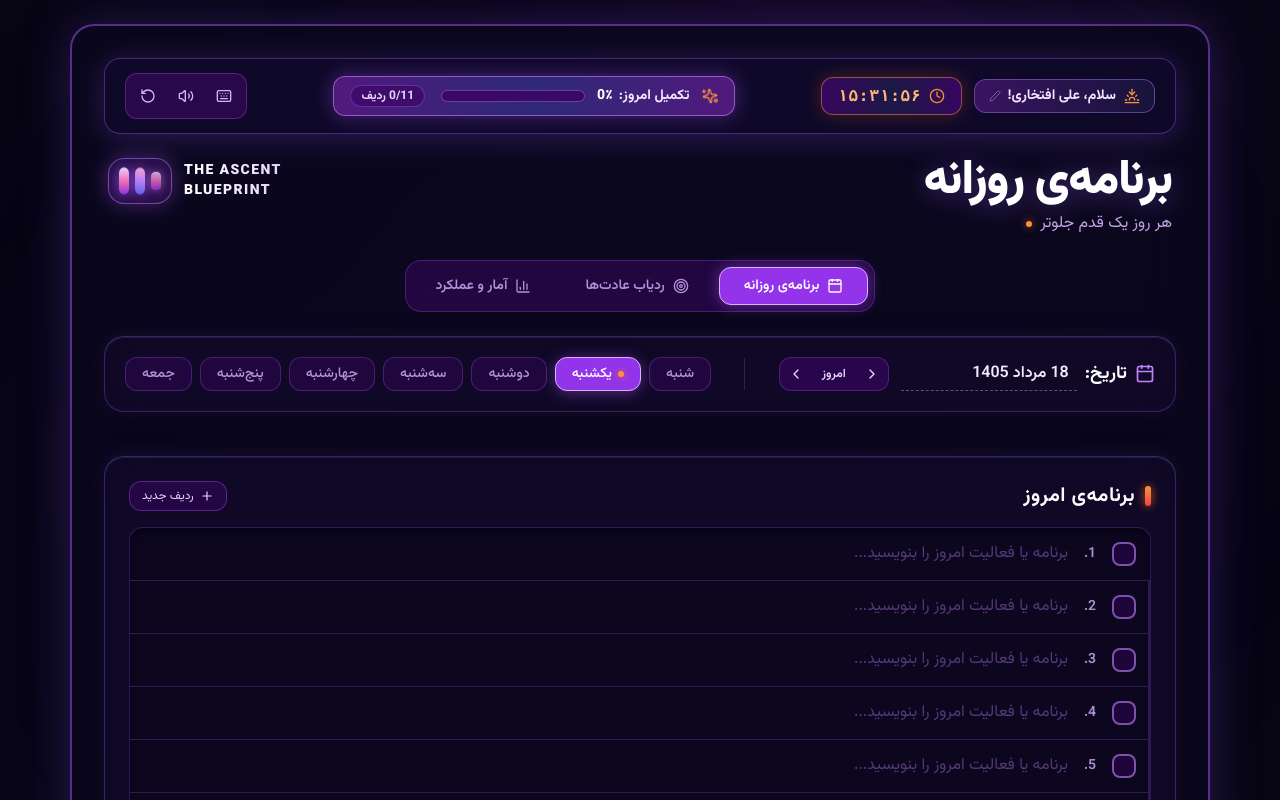
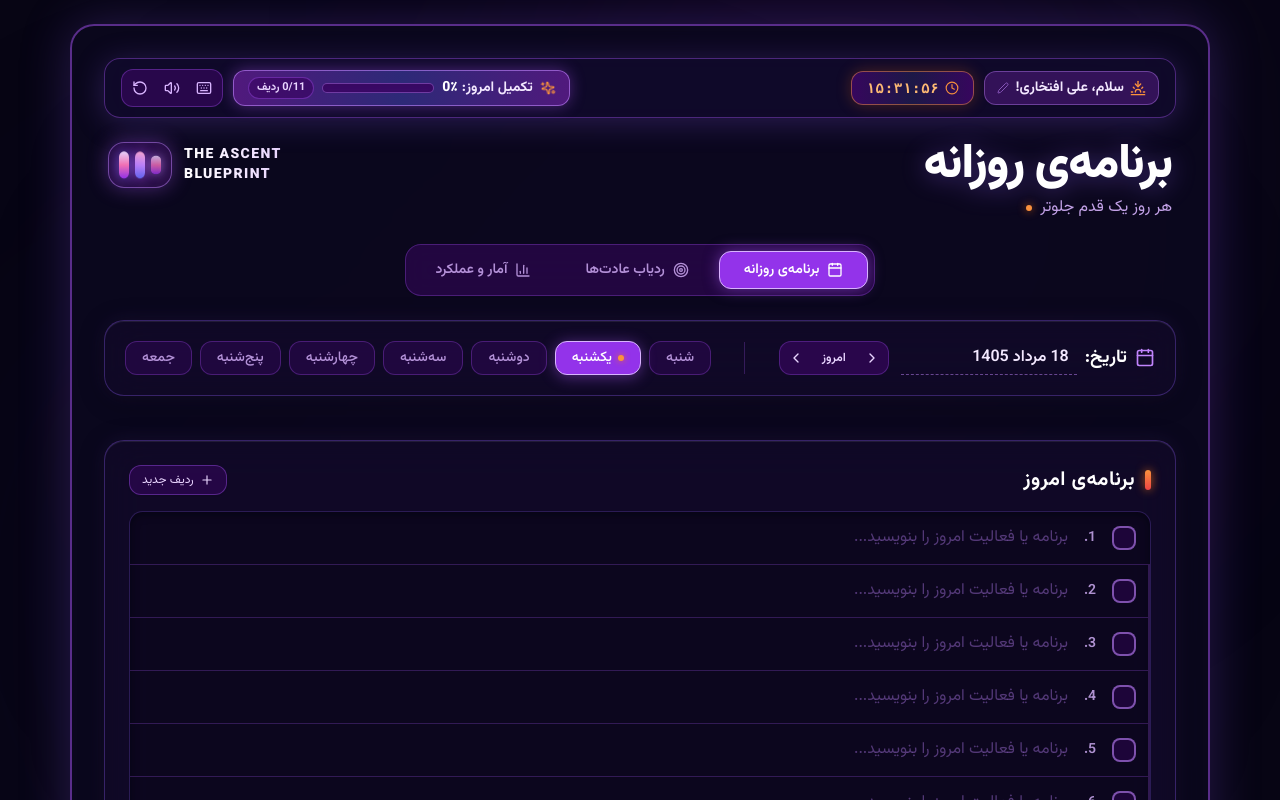
Before and after one commit to alieftekhari5040-del/panner-pro, a React (Vite) app: page / in a window 1280 px wide. Shown: the top 800 px of the page. Built offline with nearby package versions, Linux system fonts and the light colour scheme.

Commit message:
style: organize top command dock into two balanced horizontal groups to prevent multi-line wrapping
Co-authored-by: arena-agent <297053741+arena-agent@users.noreply.github.com>

```diff
--- a/src/components/Header.tsx
+++ b/src/components/Header.tsx
@@ -96,12 +96,13 @@ export const Header: React.FC<HeaderProps> = ({
 
   return (
     <header className="w-full mb-6 flex flex-col gap-5">
-      {/* UPGRADED Executive Floating Command Bar (Single row, zero clutter) */}
-      <div className="no-print flex flex-col lg:flex-row items-center justify-between gap-4 bg-[#110a2c]/85 border border-purple-500/40 rounded-2xl p-3.5 sm:px-5 backdrop-blur-2xl shadow-[0_4px_30px_rgba(139,92,246,0.25)]">
-        {/* Right Section (in RTL): Personal Identity + UPGRADED LIVE CLOCK */}
-        <div className="flex flex-wrap items-center justify-center sm:justify-start gap-3 w-full lg:w-auto">
+      {/* UPGRADED Perfectly Organized Executive Command Bar (Single horizontal row, perfectly aligned left & right) */}
+      <div className="no-print flex flex-wrap items-center justify-between gap-3 bg-[#110a2c]/85 border border-purple-500/40 rounded-2xl px-4 py-2.5 backdrop-blur-2xl shadow-[0_4px_30px_rgba(139,92,246,0.25)] w-full">
+
+        {/* RIGHT GROUP (in RTL): Personal Identity + UPGRADED LIVE CLOCK */}
+        <div className="flex items-center gap-2.5">
           {/* Personalized Profile Greeting Badge */}
-          <div className="flex items-center gap-2 bg-gradient-to-r from-purple-900/60 to-indigo-950/60 border border-purple-400/40 px-3.5 py-1.5 rounded-xl text-xs sm:text-sm text-purple-100 shadow-sm">
+          <div className="flex items-center gap-1.5 bg-purple-900/50 border border-purple-400/40 px-3 py-1.5 rounded-xl text-xs sm:text-sm text-purple-100 shadow-sm">
             {greeting.icon}
             {isEditingName ? (
               <input
@@ -110,7 +111,7 @@ export const Header: React.FC<HeaderProps> = ({
                 onChange={(e) => setProfileName(e.target.value)}
                 onBlur={() => setIsEditingName(false)}
                 onKeyDown={(e) => e.key === 'Enter' && setIsEditingName(false)}
-                className="bg-purple-950 px-2 py-0.5 rounded text-white outline-none w-32 text-xs sm:text-sm font-bold"
+                className="bg-purple-950 px-2 py-0.5 rounded text-white outline-none w-28 text-xs sm:text-sm font-bold"
                 autoFocus
               />
             ) : (
@@ -125,43 +126,45 @@ export const Header: React.FC<HeaderProps> = ({
             )}
           </div>
 
-          {/* UPGRADED Executive Digital Watch Badge (THEY LOVED THE CLOCK!) */}
-          <div className="flex items-center gap-2 bg-gradient-to-r from-purple-950/90 via-indigo-950/90 to-purple-950/90 border border-orange-400/50 shadow-[0_0_18px_rgba(249,115,22,0.25)] px-4 py-1.5 rounded-xl font-mono text-sm sm:text-base font-extrabold text-orange-300 tracking-wider">
-            <ClockIcon className="w-4 h-4 text-orange-400 animate-pulse" />
+          {/* Executive Digital Watch Badge */}
+          <div className="flex items-center gap-1.5 bg-gradient-to-r from-purple-950/90 via-indigo-950/90 to-purple-950/90 border border-orange-400/50 shadow-[0_0_15px_rgba(249,115,22,0.25)] px-3.5 py-1.5 rounded-xl font-mono text-xs sm:text-sm font-extrabold text-orange-300 tracking-wider">
+            <ClockIcon className="w-3.5 h-3.5 text-orange-400 animate-pulse" />
             <span>{clockStr}</span>
           </div>
         </div>
 
-        {/* Center Section: UPGRADED Lively Today Schedule Progress Bar */}
+        {/* LEFT GROUP (in RTL): Lively Today Schedule Progress Bar + Minimalist Controls */}
+        <div className="flex items-center gap-2.5">
+          {/* Upgraded Lively Today Schedule Progress Bar */}
           <div
-          className="flex items-center gap-3 bg-gradient-to-r from-purple-900/90 via-indigo-900/90 to-purple-900/90 border border-purple-400/60 px-4 py-2 rounded-xl shadow-[0_0_20px_rgba(168,85,247,0.4)] hover:shadow-[0_0_28px_rgba(168,85,247,0.7)] transition-all duration-300 group cursor-default w-full sm:w-auto justify-center"
+            className="flex items-center gap-2 bg-gradient-to-r from-purple-900/90 via-indigo-900/90 to-purple-900/90 border border-purple-400/60 px-3.5 py-1.5 rounded-xl shadow-[0_0_15px_rgba(168,85,247,0.4)] hover:shadow-[0_0_22px_rgba(168,85,247,0.7)] transition-all duration-300 group cursor-default"
             title={`وضعیت برنامه‌ی امروز: ${completedScheduleCount} از ${totalScheduleCount} ردیف انجام شده است`}
           >
-          <Sparkles className="w-4 h-4 text-orange-400 animate-spin" style={{ animationDuration: '8s' }} />
-          <span className="text-xs sm:text-sm font-bold text-purple-100 flex items-center gap-1.5">
+            <Sparkles className="w-3.5 h-3.5 text-orange-400 animate-spin" style={{ animationDuration: '8s' }} />
+            <span className="text-xs sm:text-sm font-bold text-purple-100 flex items-center gap-1">
               <span>تکمیل امروز:</span>
               <strong className="text-white font-extrabold">{progressPercent}٪</strong>
             </span>
             {/* Animated Moving Gradient Fill Bar */}
-          <div className="w-28 sm:w-36 bg-purple-950/90 rounded-full h-3 overflow-hidden ml-1 border border-purple-400/40 shadow-inner">
+            <div className="w-20 sm:w-28 bg-purple-950/90 rounded-full h-2.5 overflow-hidden border border-purple-400/40 shadow-inner">
               <div
-              className="bg-gradient-to-r from-purple-500 via-pink-500 to-orange-400 bg-[length:200%_100%] animate-gradient h-full transition-all duration-500 ease-out shadow-[0_0_12px_rgba(249,115,22,0.8)]"
+                className="bg-gradient-to-r from-purple-500 via-pink-500 to-orange-400 bg-[length:200%_100%] animate-gradient h-full transition-all duration-500 ease-out shadow-[0_0_10px_rgba(249,115,22,0.8)]"
                 style={{ width: `${progressPercent}%` }}
               />
             </div>
             {totalScheduleCount > 0 && (
-            <span className="text-xs font-bold text-purple-200 bg-purple-950/70 px-2.5 py-0.5 rounded-full border border-purple-500/40">
+              <span className="text-[11px] font-bold text-purple-200 bg-purple-950/70 px-2 py-0.5 rounded-full border border-purple-500/40 hidden md:inline-block">
                 {completedScheduleCount}/{totalScheduleCount} ردیف
               </span>
             )}
           </div>
 
-        {/* Left Section (in RTL): Ultra-Minimalist Utility Controls (Shortcuts, Sound, Reset) */}
-        <div className="flex items-center gap-1.5 bg-purple-950/60 p-1.5 rounded-xl border border-purple-500/35">
+          {/* Minimalist Utility Group (Shortcuts, Sound, Reset) */}
+          <div className="flex items-center gap-1 bg-purple-950/60 p-1 rounded-xl border border-purple-500/35">
             {/* Shortcuts Help */}
             <button
               onClick={onOpenShortcutsModal}
-            className="p-2 rounded-lg hover:bg-purple-800/60 text-purple-200 hover:text-white transition-colors"
+              className="p-1.5 rounded-lg hover:bg-purple-800/60 text-purple-200 hover:text-white transition-colors"
               title="کلیدهای میانبر لپ‌تاپ (Shortcuts)"
             >
               <Keyboard className="w-4 h-4 text-purple-300" />
@@ -170,7 +173,7 @@ export const Header: React.FC<HeaderProps> = ({
             {/* Sound Toggle */}
             <button
               onClick={onToggleSound}
-            className="p-2 rounded-lg hover:bg-purple-800/60 text-purple-300 hover:text-white transition-colors"
+              className="p-1.5 rounded-lg hover:bg-purple-800/60 text-purple-300 hover:text-white transition-colors"
               title={soundEnabled ? 'صدا روشن' : 'صدا خاموش'}
             >
               {soundEnabled ? <Volume2 className="w-4 h-4 text-purple-300" /> : <VolumeX className="w-4 h-4 text-gray-500" />}
@@ -179,12 +182,14 @@ export const Header: React.FC<HeaderProps> = ({
             {/* Reset Today */}
             <button
               onClick={onReset}
-            className="p-2 rounded-lg hover:bg-red-900/60 text-purple-300 hover:text-red-300 transition-colors"
+              className="p-1.5 rounded-lg hover:bg-red-900/60 text-purple-300 hover:text-red-300 transition-colors"
               title="بازنشانی برنامه‌ی امروز"
             >
               <RotateCcw className="w-4 h-4" />
             </button>
           </div>
+        </div>
+
       </div>
 
       {/* Main Poster Header Row (Matches Vitto Season Planner poster exact layout) */}
```
Lines whose indentation alone changed are shown as unchanged.
